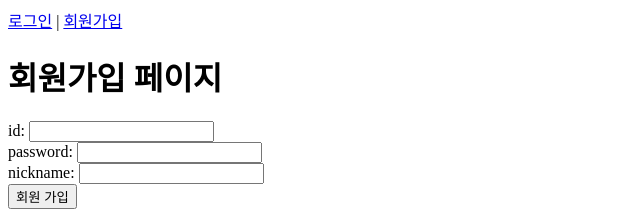
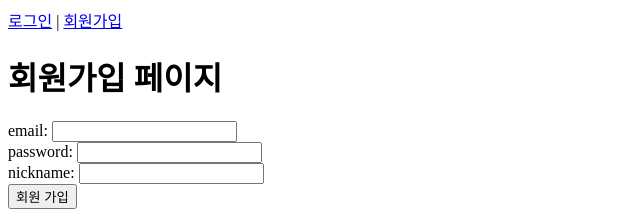
Before and after one commit to pak0426/vue-til-study, a Vue app: page /signup in a window 1280 px wide. Shown: the top 212 px of the page, without its empty margins (0-640 px from the left). Built offline with nearby package versions, Linux system fonts and the light colour scheme.

Commit message:
- til.back으로 api 수정

```diff
--- a/src/components/SignupForm.vue
+++ b/src/components/SignupForm.vue
@@ -1,8 +1,8 @@
 <template>
   <form @submit.prevent="submitForm">
     <div>
-      <label for="username">id: </label>
-      <input id="username" type="text" v-model="username">
+      <label for="email">email: </label>
+      <input id="email" type="text" v-model="email">
     </div>
     <div>
       <label for="password">password: </label>
@@ -23,7 +23,7 @@ import { registerUser } from '@/api/index'
 export default {
   data() {
     return {
-      username: '',
+      email: '',
       password: '',
       nickname: '',
       logMessage: '',
@@ -33,17 +33,17 @@ export default {
     async submitForm() {
       console.log('폼 제출');
       const userData = {
-        username: this.username,
+        email: this.email,
         password: this.password,
         nickname : this.nickname
       }
       const { data } = await registerUser(userData);
       console.log('data', data);
-      this.logMessage = `${ data.username } 님이 가입되었습니다.`
+      this.logMessage = `${ data.email } 님이 가입되었습니다.`
       this.initForm();
     },
     initForm() {
-      this.username = '';
+      this.email = '';
       this.password = '';
       this.nickname = '';
     }
```
Also changed, not shown: 1 other file (tests, documents, lock files or other folders).
